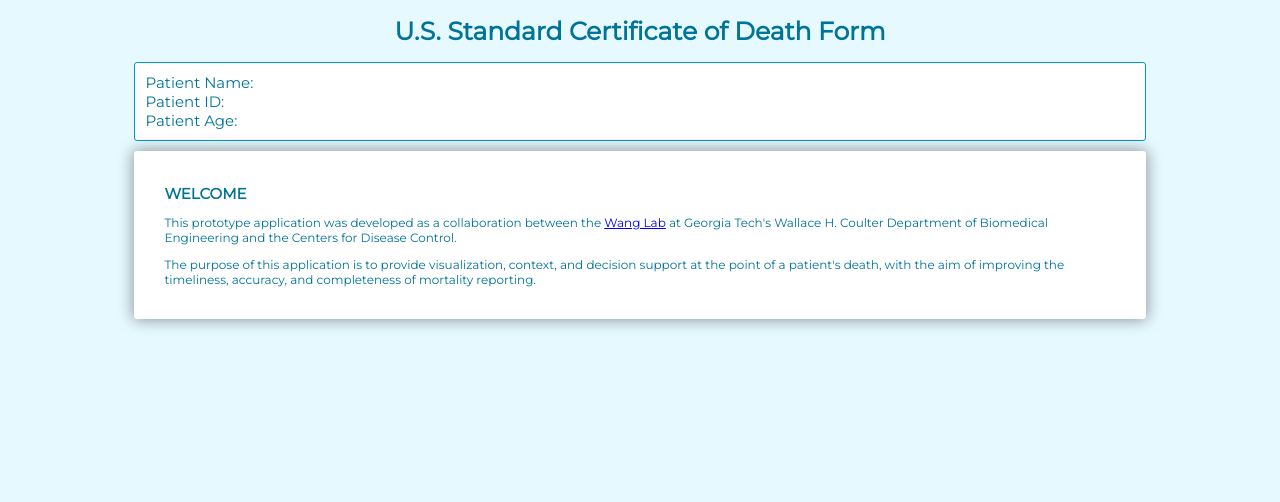
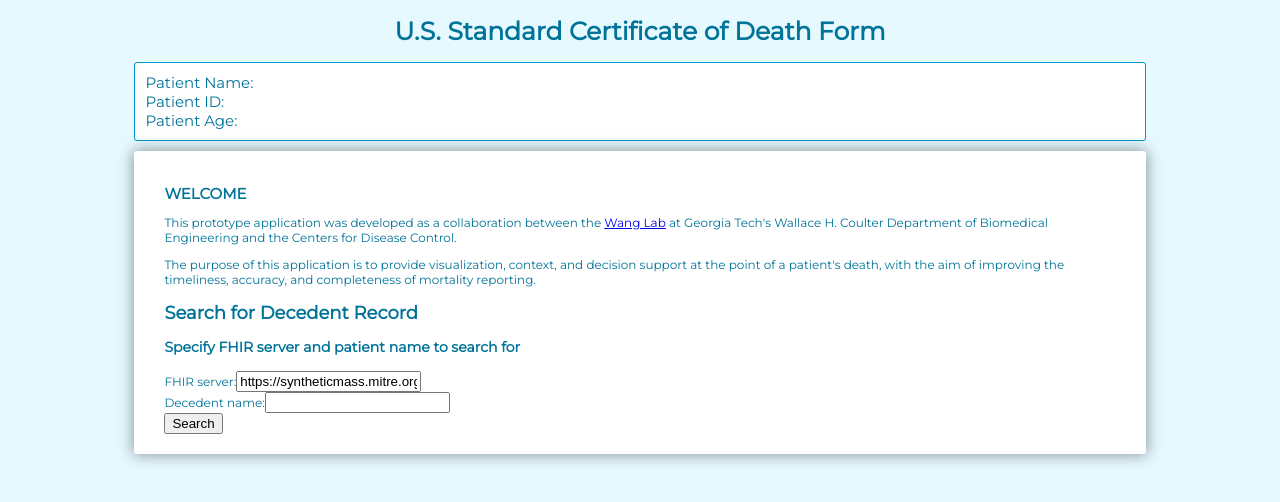
Before and after one commit to nightingaleproject/blackbird, a React (Create React App) app: page / in a window 1280 px wide. Shown: the top 502 px of the page. Built offline with nearby package versions, Linux system fonts and the light colour scheme.

Commit message:
Add basic search of FHIR server with placeholder results

```diff
--- a/package.json
+++ b/package.json
@@ -3,6 +3,7 @@
   "version": "0.1.0",
   "private": true,
   "dependencies": {
+    "fhirclient": "^0.1.12",
     "react": "^16.2.0",
     "react-dom": "^16.2.0",
     "react-scripts": "1.1.0"
--- a/src/App.js
+++ b/src/App.js
@@ -7,10 +7,10 @@ class App extends Component {
     return (
       <div className="App">
         <h1><header>U.S. Standard Certificate of Death Form</header></h1>
-        <div class="infohead">
-          Patient Name: <span class="data" id="patient_name"></span><br/>
-          Patient ID: <span class="data" id="patient_id"></span><br/>
-          Patient Age: <span class="data" id="patient_age"></span><br/>
+        <div className="infohead">
+          Patient Name: <span className="data" id="patient_name"></span><br/>
+          Patient ID: <span className="data" id="patient_id"></span><br/>
+          Patient Age: <span className="data" id="patient_age"></span><br/>
         </div>
         <Welcome/>
       </div>
--- a/src/Welcome.js
+++ b/src/Welcome.js
@@ -1,13 +1,80 @@
-import React from 'react';
+import React, { Component } from 'react';
 
-function Welcome() {
-  return (
-    <div class="Welcome">
-      <h2 class="title">Welcome</h2>
-      <p class="instructions">This prototype application was developed as a collaboration between the <a href="http://miblab.bme.gatech.edu">Wang Lab</a> at Georgia Tech's Wallace H. Coulter Department of Biomedical Engineering and the Centers for Disease Control.</p>
-      <p class="instructions">The purpose of this application is to provide visualization, context, and decision support at the point of a patient's death, with the aim of improving the timeliness, accuracy, and completeness of mortality reporting.</p>
-    </div>
-  );
+// fhirclient seems pretty broken from this perspective, it doesn't
+// export anything and it puts FHIR in window; work around for now
+import nothing from 'fhirclient';
+var FHIR = window.FHIR;
+
+class Welcome extends Component {
+
+  constructor(props) {
+    super(props);
+    this.state = { fhirServer: 'https://syntheticmass.mitre.org/fhir', decedentName: ''};
+    this.handleChange = this.handleChange.bind(this);
+    this.handleSubmit = this.handleSubmit.bind(this);
+  }
+
+  handleChange(event) {
+    const target = event.target;
+    this.setState({
+      [target.name]: target.value
+    });
+  }
+
+  handleSubmit(event) {
+    event.preventDefault();
+    const smart = FHIR.client({
+      serviceUrl: this.state.fhirServer
+    });
+    const searchParams = { type: 'Patient' }
+    if (this.state.decedentName.length > 0) {
+      searchParams.name = this.state.decedentName;
+    }
+    this.setState({ names: [] });
+    smart.api.search(searchParams).done(function(result) {
+      var names = result.data.entry.map(function(entry) {
+        var record = entry.resource;
+        var first = record.name[0].given.join(' ');
+        var last = record.name[0].family
+        return (`${first} ${last}`);
+      });
+      this.setState({ names });
+    }.bind(this));
+  }
+
+  render() {
+
+    const Names = function(props) {
+      if (!props.names) {
+        return <div/>;
+      } else if (props.names.length === 0) {
+        return <div>Searching...</div>;
+      } else {
+        return <div>{props.names.map(function(name) { return <div key={name}>{name}</div>; })}</div>;
+      }
+    };
+
+    return (
+      <div className="Welcome">
+        <h2 className="title">Welcome</h2>
+        <p className="instructions">This prototype application was developed as a collaboration between the <a href="http://miblab.bme.gatech.edu">Wang Lab</a> at Georgia Tech's Wallace H. Coulter Department of Biomedical Engineering and the Centers for Disease Control.</p>
+      <p className="instructions">The purpose of this application is to provide visualization, context, and decision support at the point of a patient's death, with the aim of improving the timeliness, accuracy, and completeness of mortality reporting.</p>
+        <h2 className="fs-title">Search for Decedent Record</h2>
+        <h3 className="fs-subtitle">Specify FHIR server and patient name to search for</h3>
+        <form onSubmit={this.handleSubmit}>
+          <label>FHIR server:</label>
+          <input type="text" name="fhirServer" value={this.state.fhirServer} onChange={this.handleChange}/>
+          <br/>
+          <label>Decedent name:</label>
+          <input type="text" name="decedentName" value={this.state.decedentName} onChange={this.handleChange}/>
+          <br/>
+          <input type="submit" value="Search"/>
+        </form>
+        <Names names={this.state.names}/>
+      </div>
+    );
+  }
+
 }
 
 export default Welcome;
```
Also changed, not shown: 1 other file (tests, documents, lock files or other folders).
